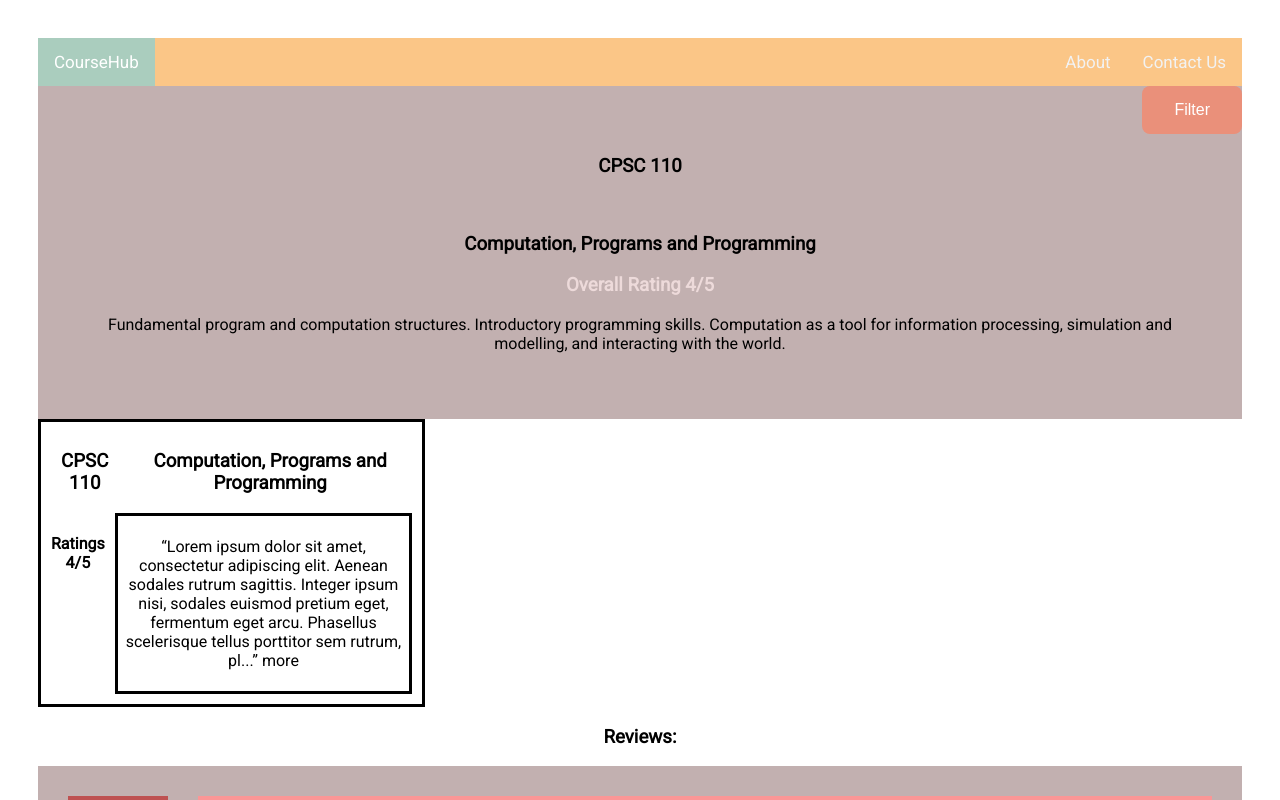
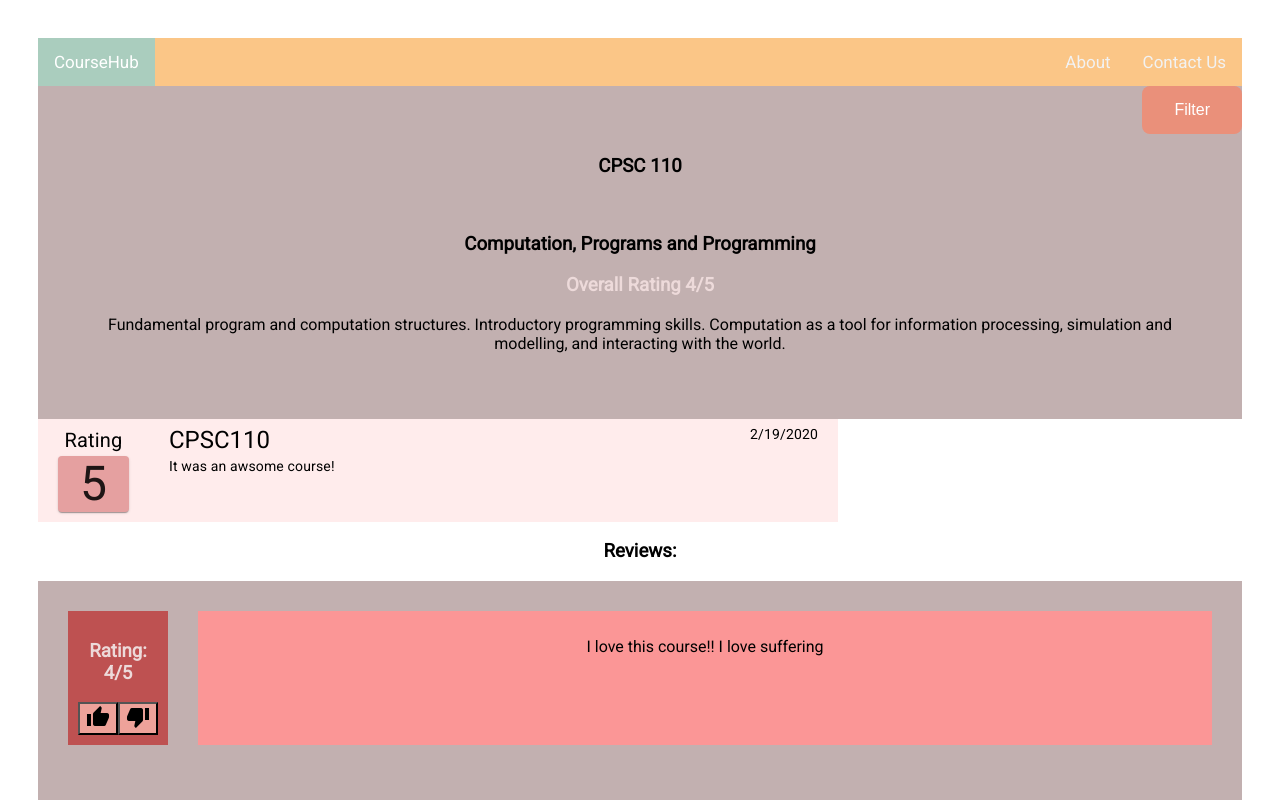
Before and after one commit to aaronNgu/CourseHub, a React (Create React App) app: page / in a window 1280 px wide. Shown: the top 800 px of the page. Built offline with nearby package versions, Linux system fonts and the light colour scheme.

Commit message:
courseItem completed

```diff
--- a/src/components/CourseItem.js
+++ b/src/components/CourseItem.js
@@ -1,25 +1,48 @@
 import React from 'react';
+import { makeStyles } from '@material-ui/core/styles';
+import { Typography, Paper, Box} from '@material-ui/core';
 
-class CourseItem extends React.Component {
-    render() {
-        return (
-            <div className="courseitem" >
+const useStyles = makeStyles({
+    rating: {
+        padding: '0px 22px',
+        marginBottom: '5px',
+        backgroundColor: '#E5A0A0',
+    },
+    main: {
+        width: '800px',
+        backgroundColor: '#FFECEC',
+        ['@media (max-width:900px)']: {
+            width: '100%',
+        }
+    }
+})
 
-                <div className="courseitem_top">
-                    <h3>CPSC 110</h3>
-                    &nbsp; &nbsp;
-                    <h3>Computation, Programs and Programming</h3>
-                </div>
-                <div className="courseitem_bottom">
-                    <div><h4>Ratings 4/5</h4></div>
-                    <div className="courseitem_review"><p>“Lorem ipsum dolor sit amet, consectetur adipiscing elit.
-                    Aenean sodales rutrum sagittis. Integer ipsum nisi,
-                    sodales euismod pretium eget, fermentum eget arcu.
-                        Phasellus scelerisque tellus porttitor sem rutrum, pl...” more</p></div>
-                </div>
-            </div>
-        );
-    }
+function CourseItem (props) {
+    const classes = useStyles();
+
+    return <Box className={ `courseItemHorizontal ${ classes.main }` }>
+
+            <Box className='courseItemHorizontal'>
+
+                <Box className='courseItemVerticalSides'>
+                    <Typography variant='h6'>Rating</Typography>
+                    <Paper className={ classes.rating }>
+                        <Typography variant='h3'>{ props.rating || 5 }</Typography>
+                    </Paper>
+                </Box>
+
+                <Box className='courseItemVerticalSides courseItemVerticalMiddle'>
+                    <Typography variant='h5'>{ props.courseNumber || 'CPSC110' } </Typography>
+                    <Typography variant='body2'>{ props.review || 'It was an awsome course!' }</Typography>
+                </Box>
+
+            </Box>
+
+            <Box className='courseItemVerticalSides courseItemVerticalMiddle'>
+                <Typography variant='body2'>{ props.date || '2/19/2020' }</Typography>
+            </Box>
+
+        </Box>;
 }
 
 export default CourseItem;
--- a/src/index.css
+++ b/src/index.css
@@ -58,26 +58,20 @@ body {
 }
 
 /* CourseItem */
-.courseitem {
+.courseItemHorizontal {
+  display: flex;
+  justify-content: space-between;
+  flex-wrap: wrap;
+}
+
+.courseItemVerticalSides {
   display: flex;
   flex-direction: column;
-  border: solid;
-  width: 30%;
-  padding: 10px;
+  margin: 5px 20px;
 }
 
-.courseitem_top {
-  display: flex
-}
-
-.courseitem_bottom {
-  display: flex
-}
-
-.courseitem_review {
-  border: solid;
-  margin-left: 10px;
-  padding: 5px
+.courseItemVerticalMiddle {
+  align-items: flex-start;
 }
 
 /* Button and Header component styling */
```
